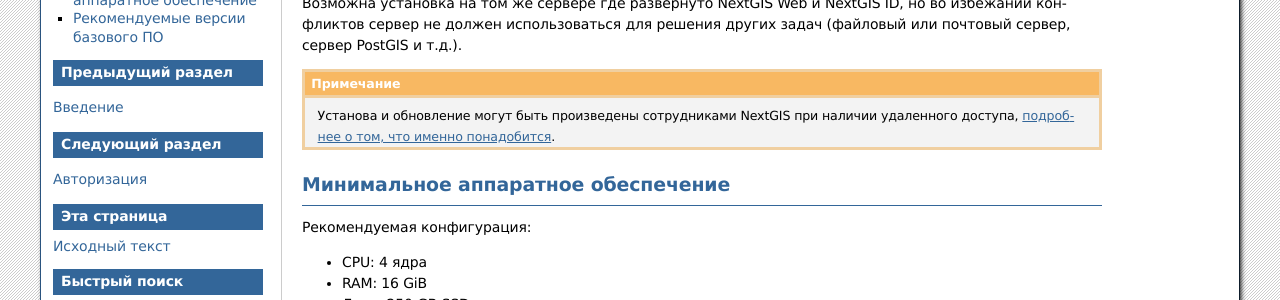
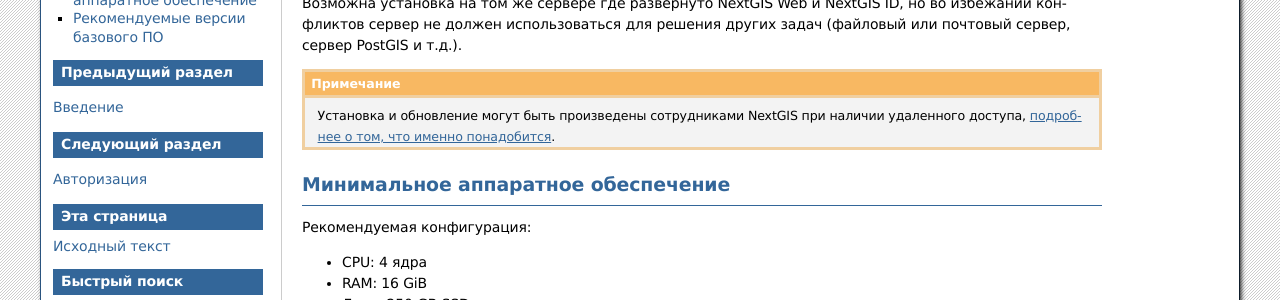
Before and after one commit to nextgis/docs_geoserv_prem, a Sphinx documentation site: the page built from source/sys_req.rst, in a window 1280 px wide. Shown: the part 129-429 px from the top of the page. Built offline with Sphinx 7.4.7, drawn with Linux system fonts in a browser that asks for light colours; formulas are drawn with MathJax 3.

Commit message:
Update sys_req.rst
fix typo

```diff
--- a/source/sys_req.rst
+++ b/source/sys_req.rst
@@ -5,7 +5,7 @@
 
 Возможна установка на том же сервере где развернуто NextGIS Web и NextGIS ID, но во избежании конфликтов сервер не должен использоваться для решения других задач (файловый или почтовый сервер, сервер PostGIS и т.д.).
 
-.. note:: Установа и обновление могут быть произведены сотрудниками NextGIS при наличии удаленного доступа, `подробнее о том, что именно понадобится <https://docs.nextgis.ru/docs_ngweb/source/remote.html>`_.
+.. note:: Установка и обновление могут быть произведены сотрудниками NextGIS при наличии удаленного доступа, `подробнее о том, что именно понадобится <https://docs.nextgis.ru/docs_ngweb/source/remote.html>`_.
 
 .. _nggs_sys_req_hardw:
 
```
